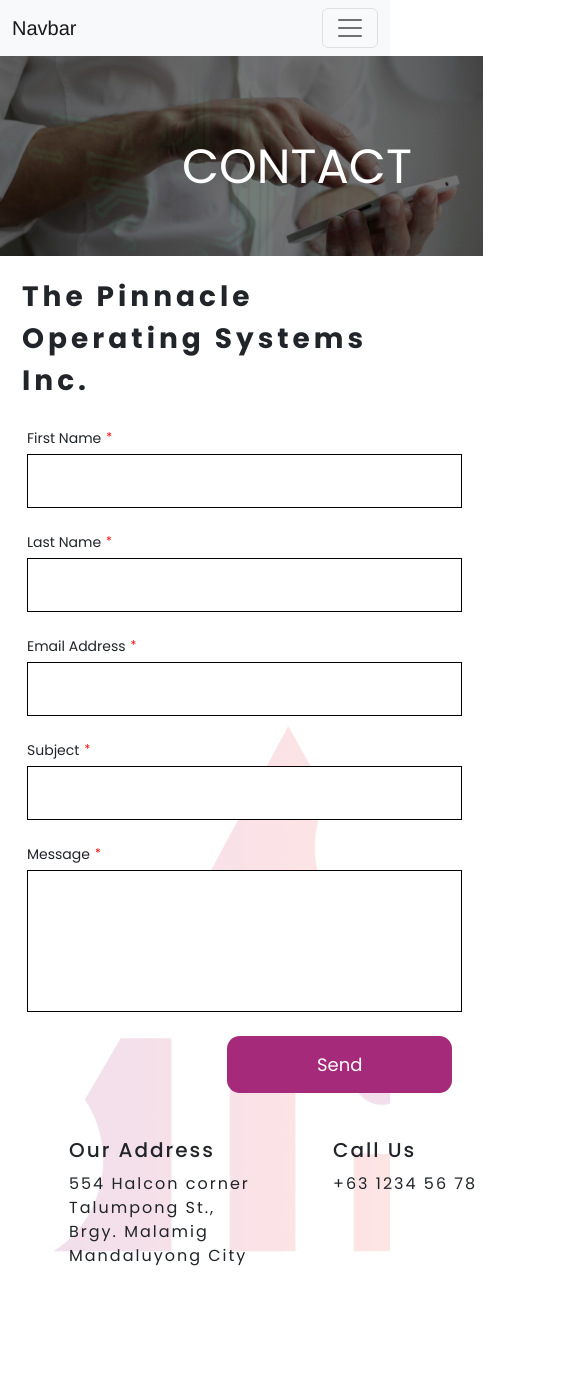
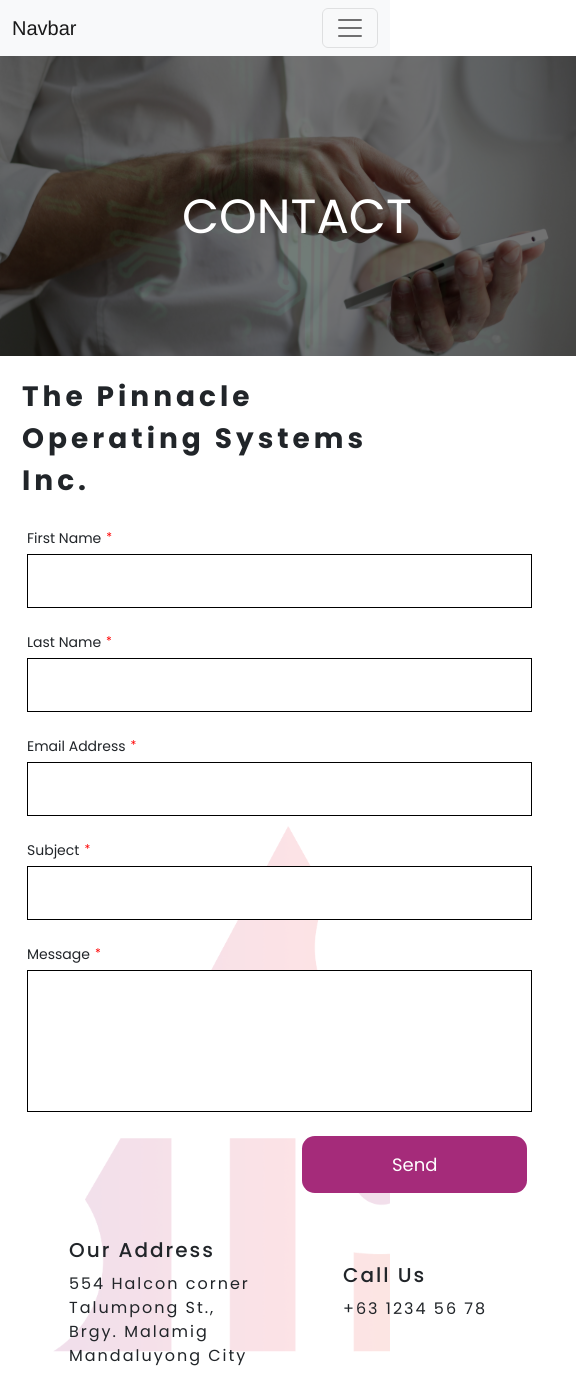
Before and after one commit to dionyyy/pinnacles, a Vue app: page /contact in a window 390 px wide. Shown: the whole page, 576 px wide, since content can reach past the window. Before the commit the page ends 1298 px from the top, so only its background shows below. Built offline with nearby package versions, Linux system fonts and the light colour scheme.

Commit message:
initial push, semi responsive

```diff
--- a/src/views/Contact.vue
+++ b/src/views/Contact.vue
@@ -120,10 +120,10 @@
 .body {
   background-image: url(../../src/assets/images/contactbg.png);
   background-repeat: no-repeat;
-  background-size: 1580px 1100px;
+  background-size: 2280px 1160px;
   width: 100%;
   min-height: 90vh;
-  background-position: 400px -200px;
+  background-position: 50px -200px;
 }
 .contact{
   position: absolute;
@@ -271,13 +271,13 @@
   text-align: left;
 }
 
-/*responsive desktop */
-@media screen and (max-width: 1200px){
+/*responsive laptopl */
+@media screen and (max-width: 1440.65px){
 
   .imghold{
-    width: 1230px;
+    width: 1470px;
     margin-left: -30px;
-    height: 200px;
+    height: 300px;
     transition: all 0.2s ease;
   }
 
@@ -291,12 +291,12 @@
 
   .contact{
     margin-left: 180px;
-    margin-top: -125px;
+    margin-top: -175px;
     transition: all 0.2s ease;
   }
 
   .boxholder{
-    width:585px;
+    width: 528px;
     transition: all 0.2s ease;
     margin-left: 5px;
   }
@@ -304,7 +304,7 @@
   .boxholder .btnsend{
     display: flex;
     transition: all 0.2s ease;
-    margin-left: 320px;
+    margin-left: 282px;
   }
 
   .sideinfo{
@@ -315,14 +315,14 @@
     transition: all 0.2s ease;
     text-align: center;
     width: 510px;
-    margin-left: 630px;
+    margin-left: 680px;
   }
 
   .body{
-    background-size: 1050px 900px;
+    background-size: 1250px 1000px;
     width: 96%;
     min-height: 80vh;
-    background-position: 100px -50px;
+    background-position: 100px -130px;
     transition: all 0.2s ease;
   }
 
@@ -334,18 +334,18 @@
 
   .sideinfo .callus{
     width: 200px;
-    margin-left: 15px;
+    margin-left: 100px;
     transition: all 0.2s ease;
   }
 }
 
 /*responsive laptop */
-@media screen and (max-width: 992.65px){
+@media screen and (max-width: 1024.65px){
 
   .imghold{
-    width: 1020px;
+    width: 1053px;
     margin-left: -30px;
-    height: 200px;
+    height: 300px;
     transition: all 0.2s ease;
   }
 
@@ -359,7 +359,7 @@
 
   .contact{
     margin-left: 180px;
-    margin-top: -125px;
+    margin-top: -165px;
     transition: all 0.2s ease;
   }
 
@@ -372,7 +372,7 @@
   .boxholder .btnsend{
     display: flex;
     transition: all 0.2s ease;
-    margin-left: 190px;
+    margin-left: 210px;
   }
 
   .sideinfo{
@@ -396,24 +396,96 @@
 
   .sideinfo .address{
     width: 200px;
-    margin-left: 25px;
+    margin-left: 45px;
     transition: all 0.2s ease;
   }
 
   .sideinfo .callus{
     width: 200px;
-    margin-left: 15px;
+    margin-left: 10px;
     transition: all 0.2s ease;
   }
 }
 
+
 /*responsive tablet */
+@media screen and (max-width: 768.65px){
+
+  .imghold{
+    width: 797px;
+    margin-left: -30px;
+    height: 300px;
+    transition: all 0.2s ease;
+  }
+
+  .img{
+    object-fit:cover;
+    object-position: 80%;
+    height: 100%;
+    width: 100%;
+    transition: all 0.2s ease;
+  }
+
+  .contact{
+    margin-left: 140px;
+    margin-top: -175px;
+    transition: all 0.2s ease;
+  }
+
+  .boxholder{
+    width:450px;
+    transition: all 0.2s ease;
+    margin-left: 5px;
+  }
+
+  .boxholder .btnsend{
+    display: flex;
+    transition: all 0.2s ease;
+    margin-left: 205px;
+  }
+
+  .sideinfo{
+    padding: 20px;
+    margin: 0px;
+    display: block;
+    margin-top: 150px;
+    transition: all 0.2s ease;
+    text-align: center;
+    width: 290px;
+    margin-left: 450px;
+  }
+
+  .body{
+    background-size: 820px 690px;
+    width: 96%;
+    min-height: 80vh;
+    background-position: -80px 100px;
+    transition: all 0.2s ease;
+  }
+
+  .sideinfo .address{
+    width: 200px;
+    margin-left: 25px;
+    transition: all 0.2s ease;
+
+  }
+
+  .sideinfo .callus{
+    width: 200px;
+    margin-left: 25px;
+    margin-top: 25px;
+    transition: all 0.2s ease;
+  }
+}
+
+
+/*responsive phone l */
 @media screen and (max-width: 575.98px){
 
   .imghold{
-    width: 513px;
+    width: 606px;
     margin-left: -30px;
-    height: 200px;
+    height: 300px;
     transition: all 0.2s ease;
   }
 
@@ -427,12 +499,12 @@
 
   .contact{
     margin-left: 170px;
-    margin-top: -125px;
+    margin-top: -175px;
     transition: all 0.2s ease;
   }
 
   .boxholder{
-    width:455px;
+    width:525px;
     transition: all 0.2s ease;
     margin-left: 5px;
   }
@@ -440,7 +512,7 @@
   .boxholder .btnsend{
     display: flex;
     transition: all 0.2s ease;
-    margin-left: 200px;
+    margin-left: 275px;
   }
 
   .sideinfo{
@@ -474,7 +546,7 @@
 }
 
 
-/*responsive mobile */
+/*responsive phone s */
 @media screen and (max-width: 375px){
 
   .imghold{
```
